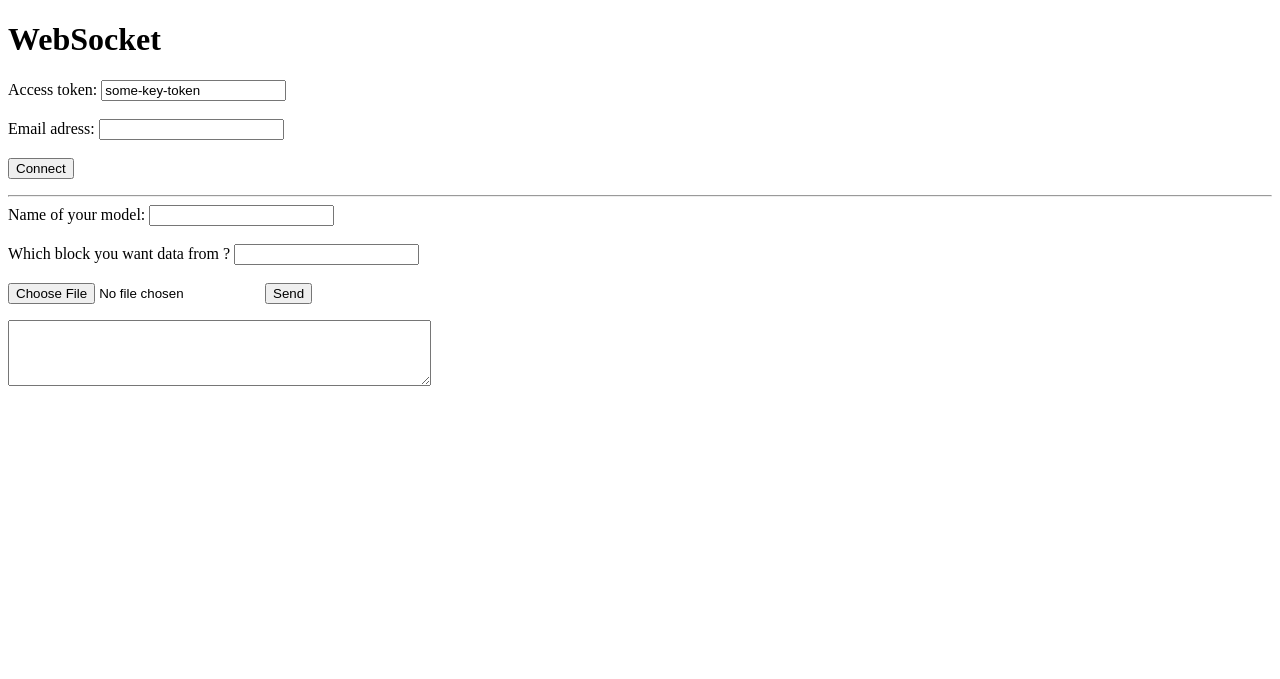
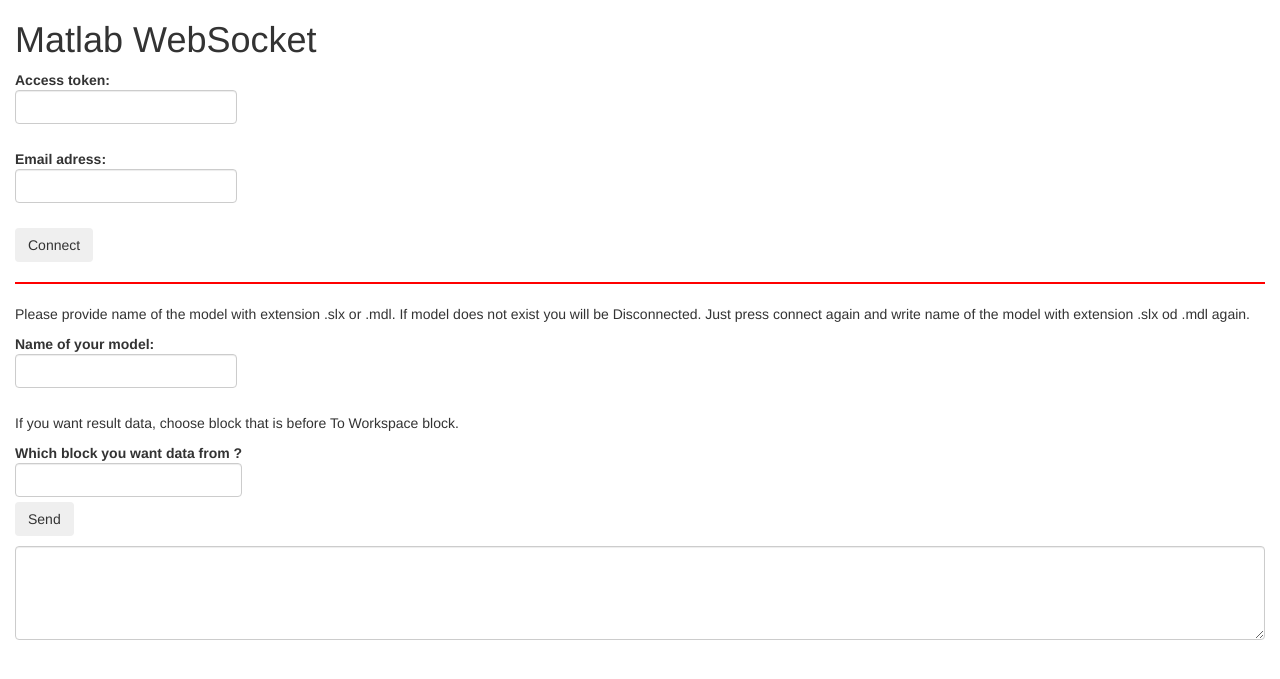
Before and after one commit to Rokulus/DP_procka, a Python web app: template static/templates/websocket.html in a window 1280 px wide. Shown: the top 679 px of the page. Run offline with Jinja, Linux system fonts and the light colour scheme; the template is opened without the code that fills it, so the values that code supplies are empty; some libraries are stand-ins or nearby versions.

Commit message:
Change websocket to run only uploaded models

```diff
--- a/static/templates/websocket.html
+++ b/static/templates/websocket.html
@@ -2,28 +2,36 @@
 <html>
     <head>
         <title>Matlab WebSocket</title>
+        <link rel="stylesheet" href="https://maxcdn.bootstrapcdn.com/bootstrap/3.4.1/css/bootstrap.min.css">
+        <script src="https://ajax.googleapis.com/ajax/libs/jquery/3.6.4/jquery.min.js"></script>
+        <script src="https://maxcdn.bootstrapcdn.com/bootstrap/3.4.1/js/bootstrap.min.js"></script>
     </head>
     <body>
-        <h1>WebSocket</h1>
+        <div class="container-fluid">
+            <h1>Matlab WebSocket</h1>
             <form action="" onsubmit="sendMessage(event)">
-            <label>Access token: <input type="text" id="token" autocomplete="off" value="some-key-token"/></label>
+                <label>Access token: <input type="text" id="token" class="form-control" autocomplete="off"/></label>
                 <br><br>
-            <label>Email adress: <input type="text" id="email" autocomplete="off"/></label>
+                <label>Email adress: <input type="text" id="email" class="form-control" autocomplete="off"/></label>
                 <br><br>
-            <button onclick="connect(event)">Connect</button>
+                <button class="btn" onclick="connect(event)">Connect</button>
                 <p id="info"></p>
-            <hr>
-            <label>Name of your model: <input type="text" id="modelName" autocomplete="off"/></label>
+                <hr style="height:2px; width:100%; border-width:0; color:red; background-color:red">
+                <p>Please provide name of the model with extension .slx or .mdl. If model does not exist you will be Disconnected.
+                    Just press connect again and write name of the model with extension .slx od .mdl again.
+                </p>
+                <label>Name of your model: <input type="text" id="modelName" class="form-control" autocomplete="off"/></label>
                 <br><br>
-            <label>Which block you want data from ? <input type="text" id="block" autocomplete="off"/></label>
-            <br><br>
-            <input name="files" id="uploaded_file" type="file">
-            <button>Send</button>
+                <p>If you want result data, choose block that is before To Workspace block.</p>
+                <label>Which block you want data from ? <input type="text" id="block" class="form-control" autocomplete="off"/></label>
+                <br>
+                <button class="btn" >Send</button>
             </form>
             <ul id='messages'>
             </ul>
 
-        <textarea id="data" rows="4" cols="50"></textarea>
+            <textarea id="data" class="form-control" rows="4" cols="50"></textarea>
+          </div>
 
         <script>
         var ws = null;
@@ -39,11 +47,13 @@
                 };
                 ws.onopen = async (event) => {
                     var info = document.getElementById("info");
-                    info.innerHTML = "Connected!";
+                    info.innerHTML = "<br>" + "Connected!";
+                    info.classList.add("text-success")
                 }
                 ws.onclose = async (event) => {
                     var info = document.getElementById("info");
-                    info.innerHTML = "Disconnected!";
+                    info.innerHTML = "<br>" + "Disconnected!";
+                    info.classList.add("text-danger")
                 }
                 event.preventDefault()
             }
@@ -56,8 +66,8 @@
                 ws.send(block.value)
                 block.value = ''
 
-                var file = document.getElementById('uploaded_file').files[0];
-                ws.send(file)
+                // var file = document.getElementById('uploaded_file').files[0];
+                // ws.send(file)
 
                 event.preventDefault()
             }
```
Also changed, not shown: app/api/endpoints/matlab.py (+8 -11 lines). Lines whose indentation alone changed are shown as unchanged.
